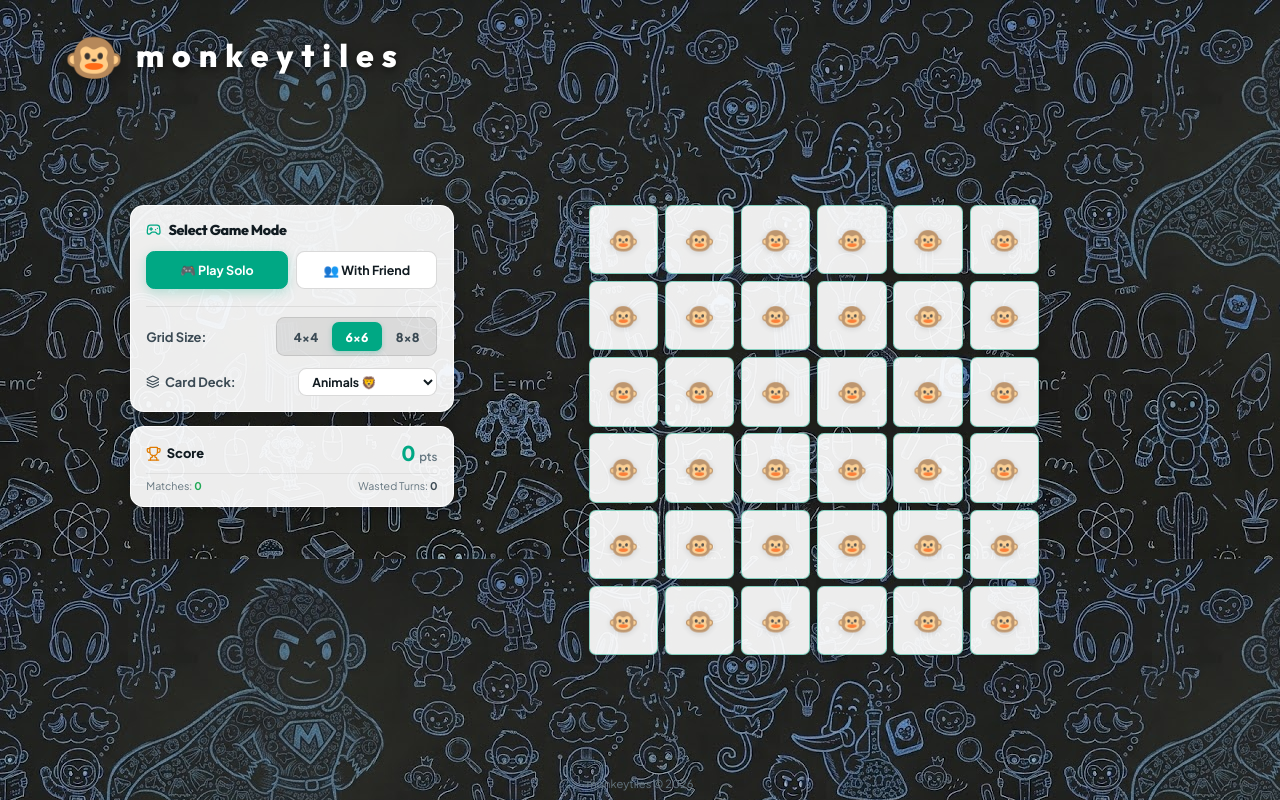
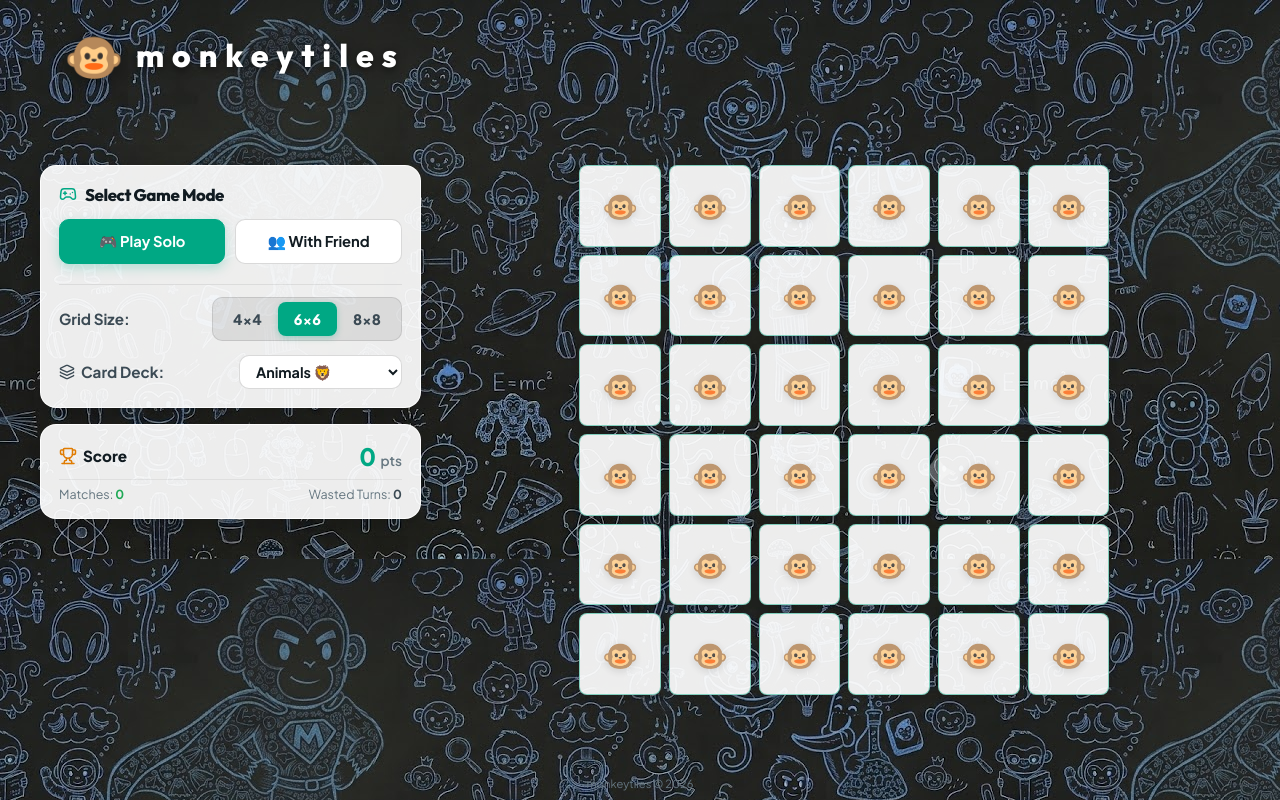
Before and after one commit to nit-sorus/monkeytiles, a React (Vite) app: page / in a window 1280 px wide. Built offline with nearby package versions, Linux system fonts and the light colour scheme.

Commit message:
Revert "style(css): apply zoom scaling based on viewport height to fit entire UI on one screen without scrolling"
This reverts commit ece80ea59f023d09eee398d7fafb1aa35c1540fe.

```diff
--- a/src/index.css
+++ b/src/index.css
@@ -156,23 +156,6 @@ p {
   .game-container {
     grid-template-columns: 1fr;
   }
-}
-
-/* Vertical Scaling / Demagnification for shorter desktop screens */
-@media (min-width: 769px) and (max-height: 920px) {
-  .game-container { zoom: 0.92; }
-}
-@media (min-width: 769px) and (max-height: 840px) {
-  .game-container { zoom: 0.85; }
-}
-@media (min-width: 769px) and (max-height: 780px) {
-  .game-container { zoom: 0.78; }
-}
-@media (min-width: 769px) and (max-height: 700px) {
-  .game-container { zoom: 0.70; }
-}
-@media (min-width: 769px) and (max-height: 620px) {
-  .game-container { zoom: 0.62; }
 }
 
 /* Card Grid Styles */
```
